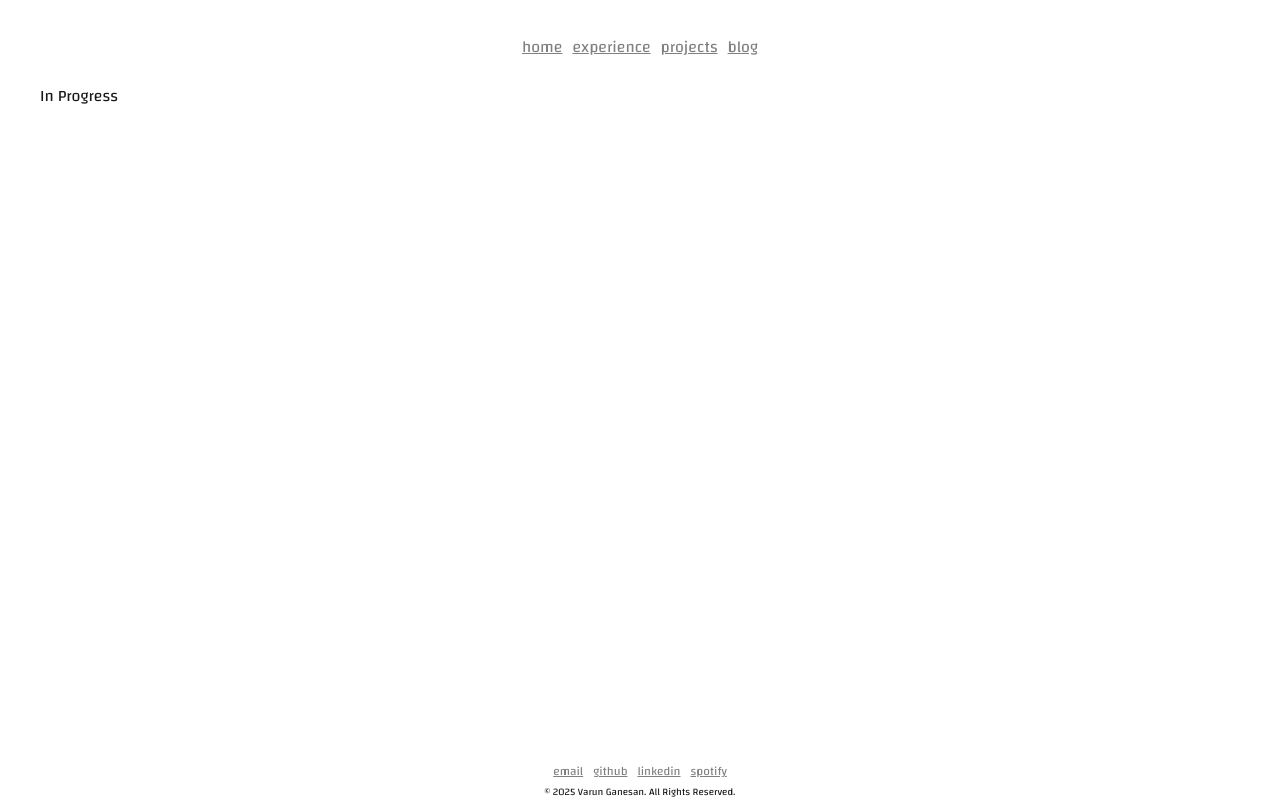
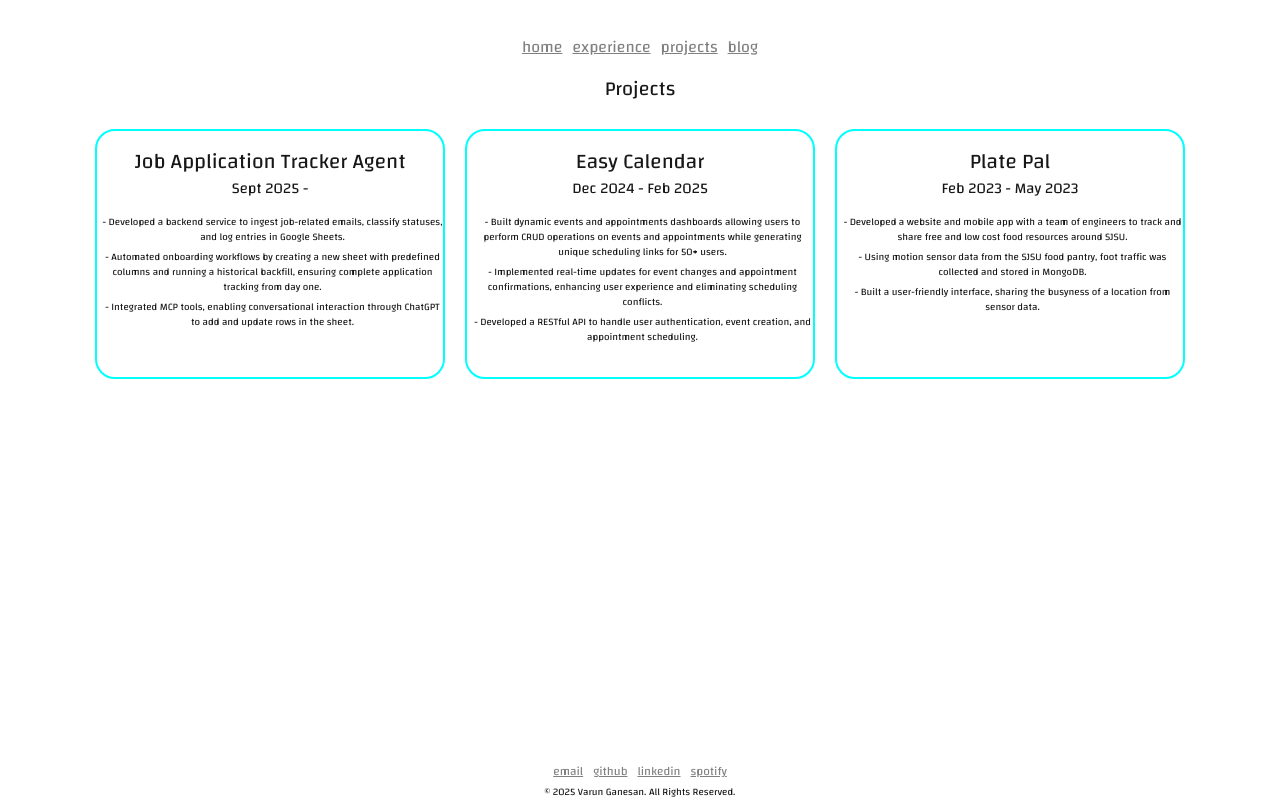
Before and after one commit to v2ganesan/portfolio, a Next.js app: page /projects in a window 1280 px wide. Built offline with nearby package versions, Linux system fonts and the light colour scheme.

Commit message:
projects page / styling

```diff
--- a/app/globals.css
+++ b/app/globals.css
@@ -80,8 +80,9 @@ body {
   text-align: center;
   margin-top: -10px;
   gap: 20px
-
-
+}
+.experience-container h1 {
+  font-size: 20px
 }
 
 .cards-wrapper {
@@ -89,6 +90,7 @@ body {
   flex-direction: row;
   gap: 20px;
   flex-wrap: wrap;
+  justify-content: center;
 }
 
 .card {
--- a/app/projects/page.js
+++ b/app/projects/page.js
@@ -1,6 +1,16 @@
-export default function Projects () {
+import ExperienceCard from "@/components/experienceCard"
+import { PlatePal, EasyCalendar, JobTrackerAgent } from "../constants"
+
+export default function Projects (){
     return (
-        <h1> In Progress </h1>
+        <div className="experience-container">
+            <h1> Projects </h1>
+            <div className="cards-wrapper">
+                <ExperienceCard Title="Job Application Tracker Agent" Dates="Sept 2025 - " BulletPoints={JobTrackerAgent}></ExperienceCard>
+                <ExperienceCard Title="Easy Calendar" Dates="Dec 2024 - Feb 2025"BulletPoints={EasyCalendar}></ExperienceCard>
+                <ExperienceCard Title="Plate Pal" Dates="Feb 2023 - May 2023" BulletPoints={PlatePal}></ExperienceCard>
+            </div>
+        </div>
+
     )
-
 }
```
